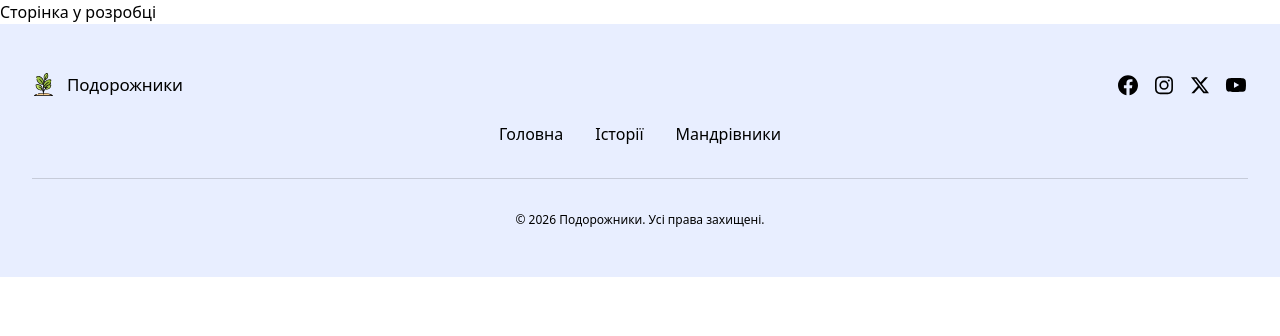
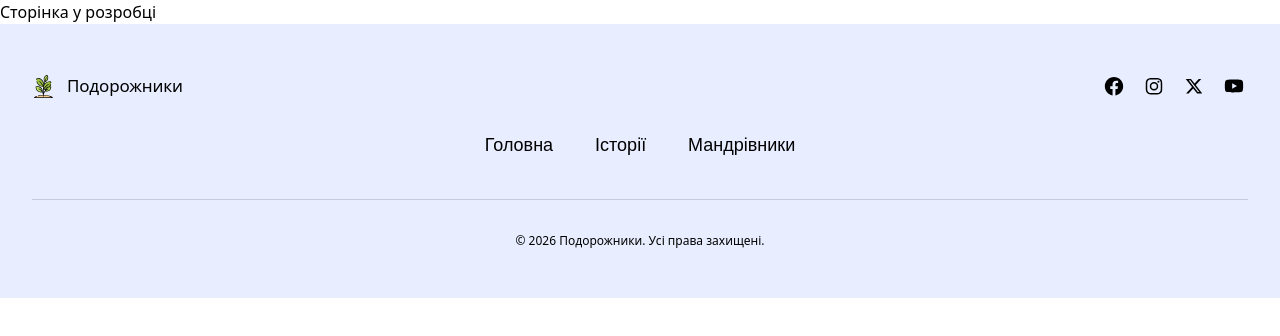
Before and after one commit to Oleksandr-Sulyma/traveller-frontend, a Next.js app: page / in a window 1280 px wide. Shown: the top 336 px of the page. Built offline with nearby package versions, Linux system fonts and the light colour scheme.

Commit message:
used global styles

```diff
--- a/components/Footer/Footer.module.css
+++ b/components/Footer/Footer.module.css
@@ -46,50 +46,11 @@
   align-items: center;
 }
 
-.social a {
-  color: var(--color-scheme-2-text);
-  transition:
-    transform 0.25s,
-    opacity 0.25s;
-}
-
-.social a:hover {
-  transform: scale(1.15);
-  opacity: 0.7;
-}
-
 .nav {
   display: flex;
   flex-direction: column;
   align-items: center;
   gap: 16px;
-}
-
-.nav a {
-  position: relative;
-  font-size: var(--fs-sm);
-  text-decoration: none;
-  color: var(--color-scheme-2-text);
-  transition: opacity 0.25s;
-}
-
-.nav a::after {
-  content: '';
-  position: absolute;
-  left: 0;
-  bottom: -2px;
-  width: 0%;
-  height: 2px;
-  background: currentColor;
-  transition: width 0.25s;
-}
-
-.nav a:hover {
-  opacity: 0.8;
-}
-
-.nav a:hover::after {
-  width: 100%;
 }
 
 .divider {
@@ -162,14 +123,14 @@
     left: 50%;
     transform: translateX(-50%);
     margin-left: 0;
-    gap: 16px;
+    align-self: flex-start;
   }
 
   .nav {
     flex-direction: row;
     width: auto;
     margin-left: auto;
-    gap: 24px;
+    gap: 32px;
     order: unset;
   }
 
--- a/components/Footer/Footer.tsx
+++ b/components/Footer/Footer.tsx
@@ -1,6 +1,7 @@
 'use client';
 import Link from 'next/link';
 import styles from './Footer.module.css';
+import '@/styles/components/links.css';
 import Image from 'next/image';
 import logo from '@/public/favicon.svg';
 
@@ -17,22 +18,42 @@ export default function Footer() {
           </Link>
 
           <div className={styles.social}>
-            <a href="https://www.facebook.com/login" target="_blank" aria-label="Facebook">
+            <a
+              href="https://www.facebook.com/login"
+              target="_blank"
+              aria-label="Facebook"
+              className="link-base link-icon"
+            >
               <svg className={styles.icon} viewBox="0 0 32 32">
                 <use href="/sprites/sprite.svg#icon-Facebook" />
               </svg>
             </a>
-            <a href="https://www.instagram.com/" target="_blank" aria-label="Instagram">
+            <a
+              href="https://www.instagram.com/"
+              target="_blank"
+              aria-label="Instagram"
+              className="link-base link-icon"
+            >
               <svg className={styles.icon} viewBox="0 0 32 32">
                 <use href="/sprites/sprite.svg#icon-Instagram" />
               </svg>
             </a>
-            <a href="https://twitter.com/" target="_blank" aria-label="Twitter">
+            <a
+              href="https://twitter.com/"
+              target="_blank"
+              aria-label="Twitter"
+              className="link-base link-icon"
+            >
               <svg className={styles.icon} viewBox="0 0 32 32">
                 <use href="/sprites/sprite.svg#icon-X" />
               </svg>
             </a>
-            <a href="https://www.youtube.com/" target="_blank" aria-label="YouTube">
+            <a
+              href="https://www.youtube.com/"
+              target="_blank"
+              aria-label="YouTube"
+              className="link-base link-icon"
+            >
               <svg className={styles.icon} viewBox="0 0 32 32">
                 <use href="/sprites/sprite.svg#icon-Youtube" />
               </svg>
@@ -40,9 +61,21 @@ export default function Footer() {
           </div>
 
           <nav className={styles.nav}>
-            <Link href="/">Головна</Link>
-            <Link href="/stories">Історії</Link>
-            <Link href="/travellers">Мандрівники</Link>
+            <Link href="/" className="link-base link-text link-footer-pc link-footer-mobile ">
+              Головна
+            </Link>
+            <Link
+              href="/stories"
+              className="link-base link-text link-footer-pc link-footer-mobile "
+            >
+              Історії
+            </Link>
+            <Link
+              href="/travellers"
+              className="link-base link-text link-footer-pc link-footer-mobile "
+            >
+              Мандрівники
+            </Link>
           </nav>
         </div>
 
```
